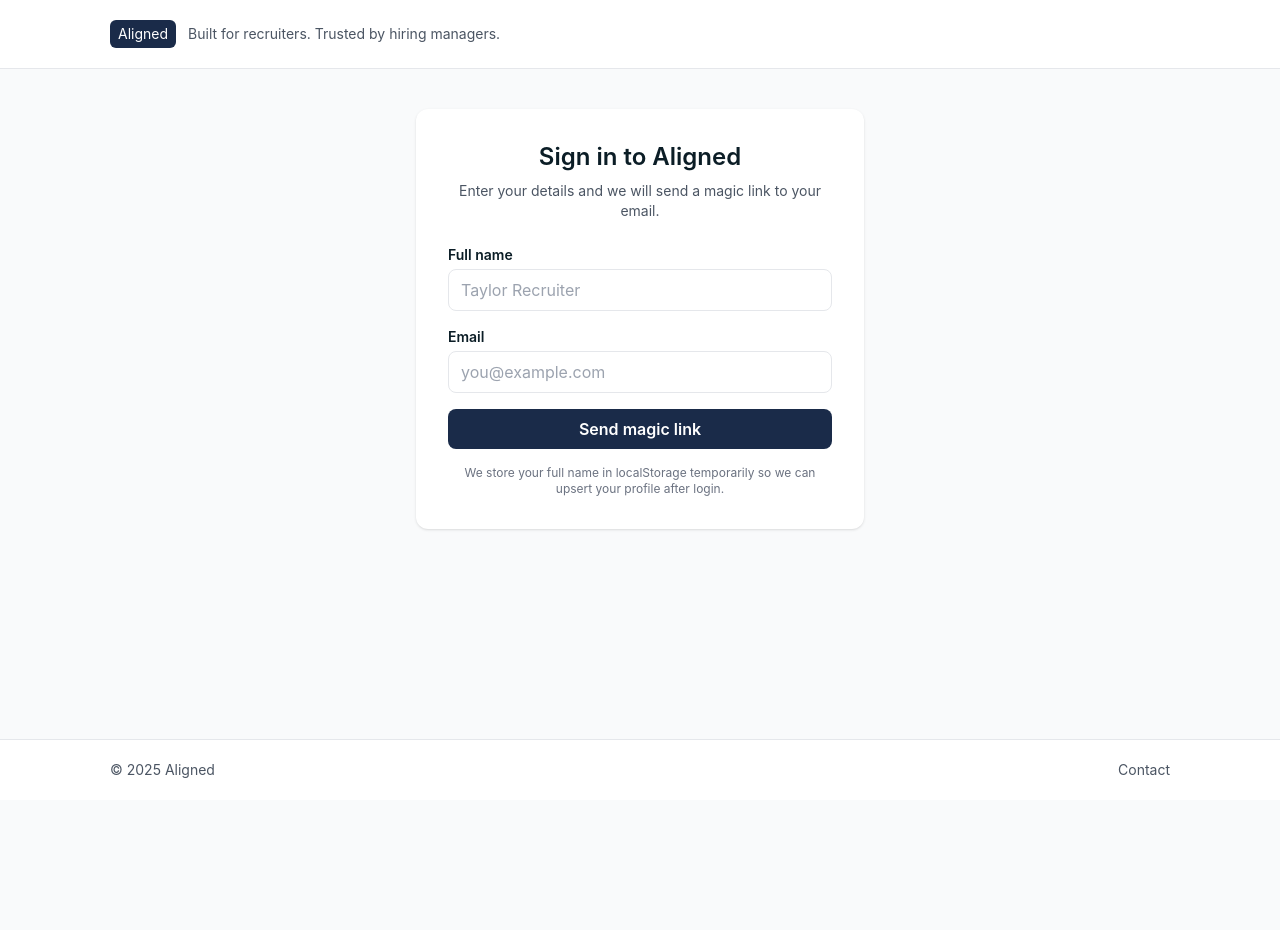
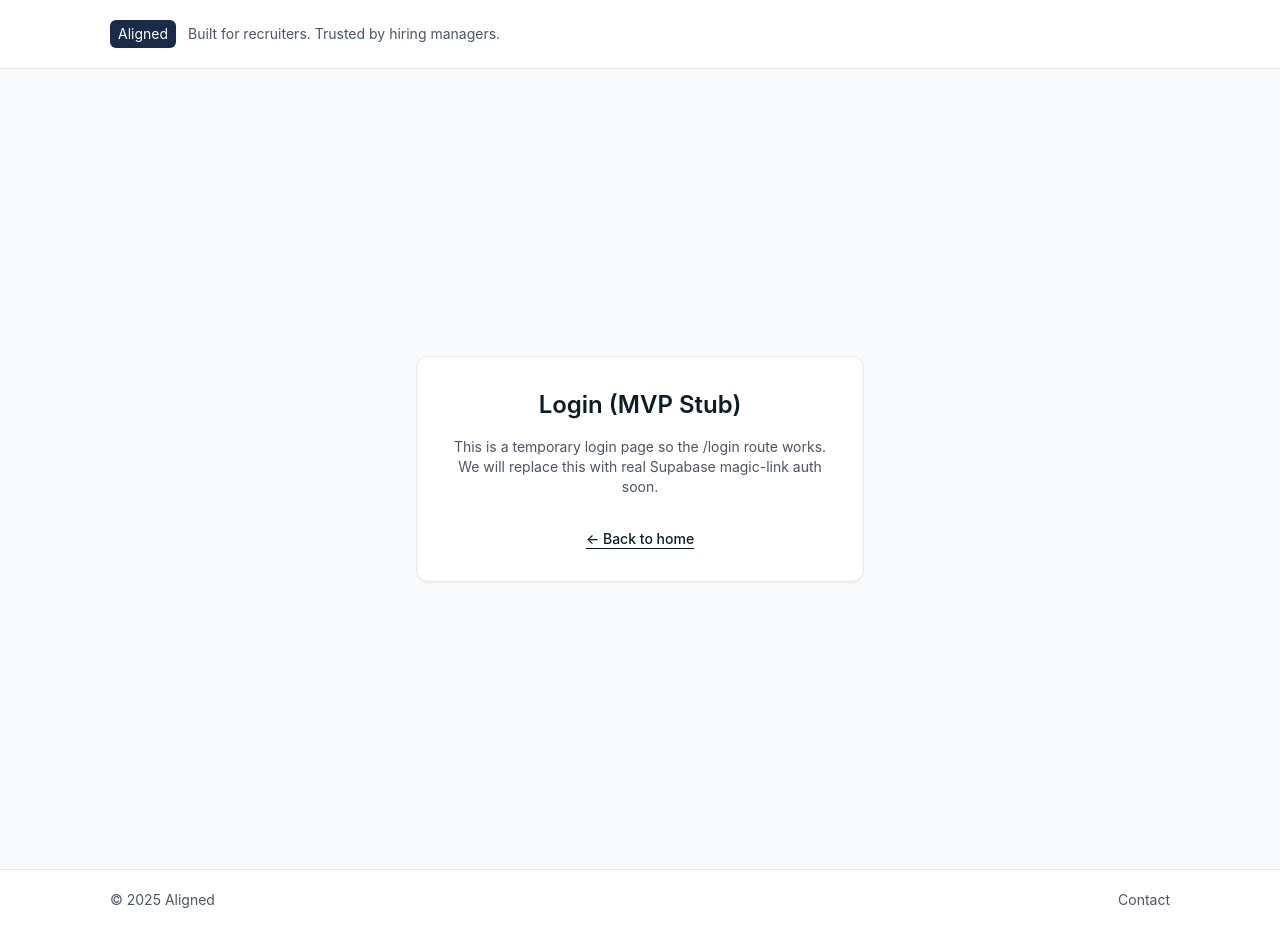
Before and after one commit to McSpaddenMatthew/alignedapplication, a Next.js app: page /login in a window 1280 px wide. Before the commit the page ends 800 px from the top, so only its background shows below. Built offline with nearby package versions, Linux system fonts and the light colour scheme.

Commit message:
Add MVP stub login page to fix /login 404

```diff
--- a/app/login/page.tsx
+++ b/app/login/page.tsx
@@ -1,98 +1,27 @@
-'use client';
-
-import { FormEvent, useEffect, useState } from 'react';
-import { createClient } from '../../lib/supabaseClient';
+import React from "react";
+import Link from "next/link";
 
 export default function LoginPage() {
-  const [fullName, setFullName] = useState('');
-  const [email, setEmail] = useState('');
-  const [status, setStatus] = useState<'idle' | 'loading' | 'sent' | 'error'>('idle');
-  const [message, setMessage] = useState('');
+  return (
+    <main className="min-h-screen flex flex-col items-center justify-center px-4">
+      <div className="w-full max-w-md border rounded-xl p-8 shadow-sm bg-white">
+        <h1 className="text-2xl font-semibold mb-4 text-center">
+          Login (MVP Stub)
+        </h1>
+        <p className="text-sm text-gray-600 mb-6 text-center">
+          This is a temporary login page so the /login route works.
+          We will replace this with real Supabase magic-link auth soon.
+        </p>
 
-  useEffect(() => {
-    const storedName = localStorage.getItem('aligned_full_name');
-    if (storedName) {
-      setFullName(storedName);
-    }
-  }, []);
-
-  const handleSubmit = async (e: FormEvent<HTMLFormElement>) => {
-    e.preventDefault();
-    setStatus('loading');
-    setMessage('');
-
-    const supabase = createClient();
-    localStorage.setItem('aligned_full_name', fullName);
-
-    const { error } = await supabase.auth.signInWithOtp({
-      email,
-      options: {
-        emailRedirectTo: `${window.location.origin}/auth/callback`,
-      },
-    });
-
-    if (error) {
-      console.error(error);
-      setStatus('error');
-      setMessage(error.message);
-      return;
-    }
-
-    setStatus('sent');
-    setMessage('Check your email for a magic link.');
-  };
-
-  return (
-    <div className="flex items-center justify-center py-10">
-      <div className="w-full max-w-md bg-white shadow rounded-xl p-8">
-        <h1 className="text-2xl font-semibold text-center mb-2">Sign in to Aligned</h1>
-        <p className="text-sm text-gray-600 text-center mb-6">
-          Enter your details and we will send a magic link to your email.
-        </p>
-        <form onSubmit={handleSubmit} className="space-y-4">
-          <div>
-            <label className="block text-sm font-semibold mb-1" htmlFor="fullName">
-              Full name
-            </label>
-            <input
-              id="fullName"
-              name="fullName"
-              value={fullName}
-              onChange={(e) => setFullName(e.target.value)}
-              placeholder="Taylor Recruiter"
-              required
-            />
-          </div>
-          <div>
-            <label className="block text-sm font-semibold mb-1" htmlFor="email">
-              Email
-            </label>
-            <input
-              id="email"
-              name="email"
-              type="email"
-              value={email}
-              onChange={(e) => setEmail(e.target.value)}
-              placeholder="you@example.com"
-              required
-            />
-          </div>
-          <button
-            type="submit"
-            className="w-full bg-primary text-white py-2 rounded-lg font-semibold hover:bg-ink"
-            disabled={status === 'loading'}
+        <div className="mt-8 flex justify-center">
+          <Link
+            href="/"
+            className="text-sm font-medium underline underline-offset-4"
           >
-            {status === 'loading' ? 'Sending magic link…' : 'Send magic link'}
-          </button>
-        </form>
-        {message && <p className="text-center text-sm text-green-600 mt-4">{message}</p>}
-        {status === 'error' && !message && (
-          <p className="text-center text-sm text-red-600 mt-4">Something went wrong. Please try again.</p>
-        )}
-        <p className="text-xs text-gray-500 text-center mt-4">
-          We store your full name in localStorage temporarily so we can upsert your profile after login.
-        </p>
+            ← Back to home
+          </Link>
+        </div>
       </div>
-    </div>
+    </main>
   );
 }
```
